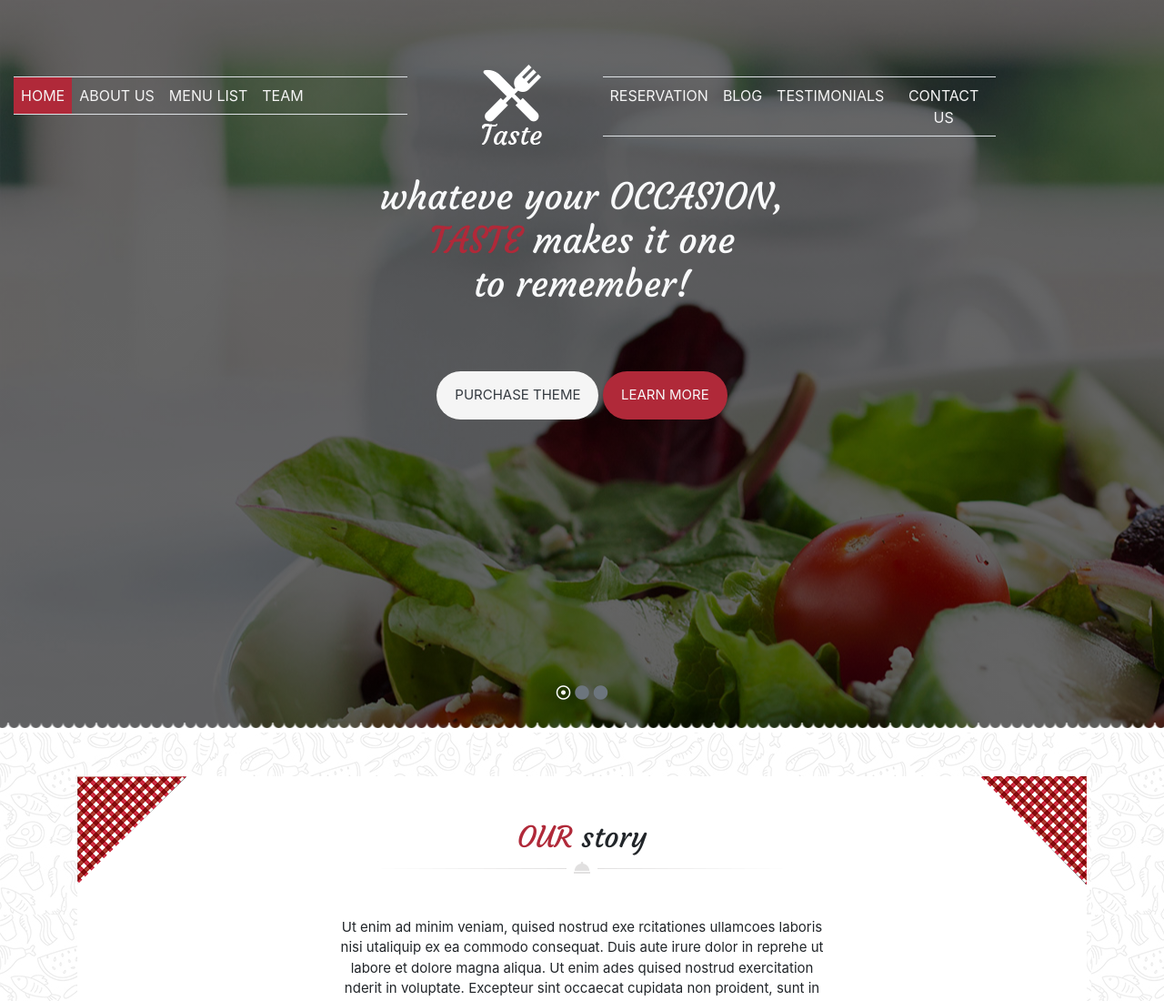
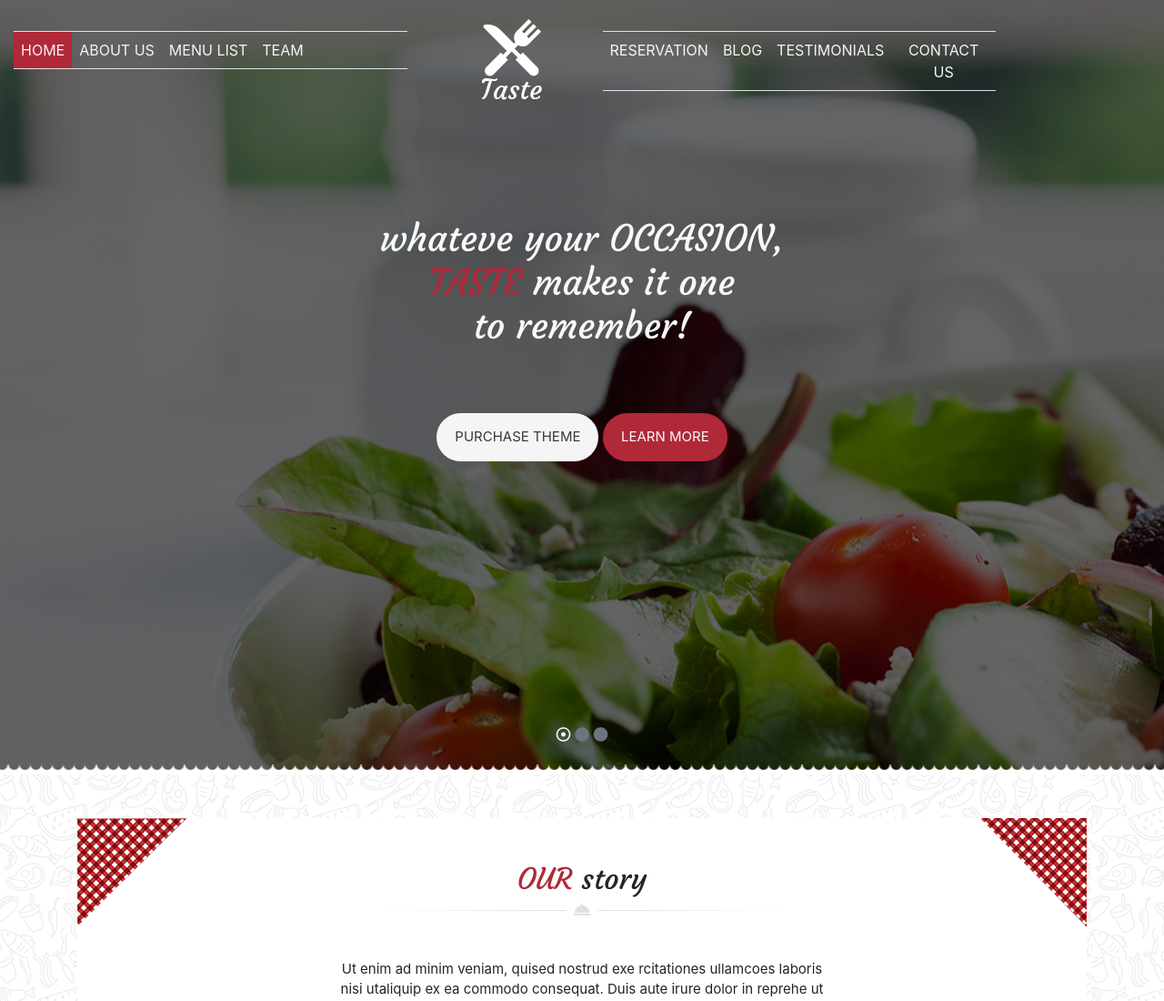
Before and after one commit to adilkedjar/git_bootstrap_les_chefs, a website: page html/index.html in a window 1280 px wide. Shown: the top 1100 px of the page at 91% size. Drawn offline with Linux system fonts and the light colour scheme.

Commit message:
fin complète du site avec finitions

```diff
--- a/sass/style.sass
+++ b/sass/style.sass
@@ -15,7 +15,7 @@ header
     background: url('../images/bottom_decoration_img.png') bottom repeat-x,linear-gradient(rgba(0, 0, 0, 0.6),rgba(0, 0, 0, 0.6))
 
 .occasion
-    padding-top: 5%
+    padding-top: 20%
     font-family: 'Courgette', cursive
 
 #btn
@@ -282,7 +282,7 @@ header
     padding-left: 0
     margin-bottom: 0
     list-style: none
-    padding-top: 70px
+    padding-top: 20px
     text-align: -webkit-center
 
 .case
```
Also changed, not shown: css/style.css.
